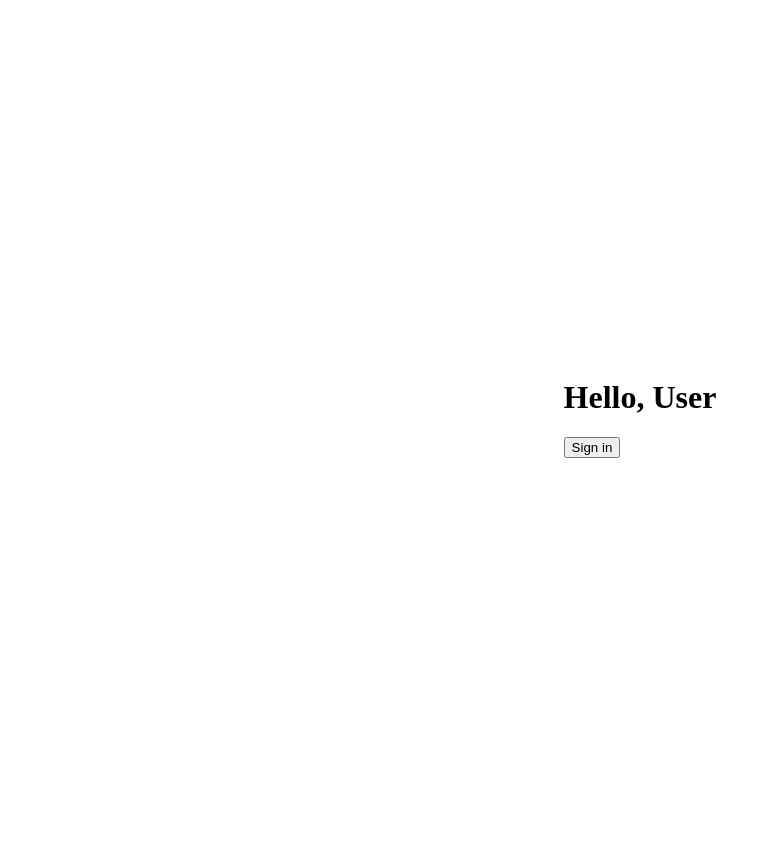
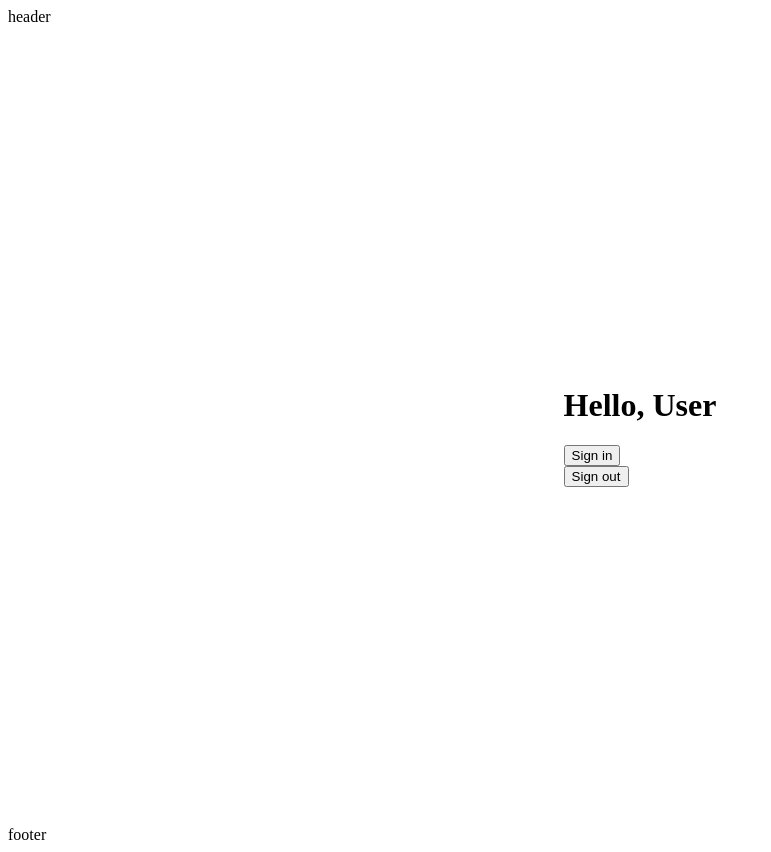
Before and after one commit to sumitbishti/ProjectX, a Next.js app: page / in a window 1280 px wide. Shown: the whole page, without its empty margins (0-771 px from the left). Before the commit the page ends 816 px from the top, so only its background shows below. Built offline with nearby package versions, Linux system fonts and the light colour scheme; no server answers.

Commit message:
added layout file to wrap every page

```diff
--- /dev/null
+++ b/src/components/footer.js
@@ -0,0 +1,6 @@
+const Footer = () => {
+  return (
+    <div>footer</div>
+  )
+}
+export default Footer
--- /dev/null
+++ b/src/components/header.js
@@ -0,0 +1,6 @@
+const Header = () => {
+    return (
+        <div>header</div>
+    )
+}
+export default Header
--- /dev/null
+++ b/src/components/layout.js
@@ -0,0 +1,20 @@
+import Header from "./header"
+import Footer from "./footer"
+
+const Layout = ({ children, includeLayout }) => {
+
+    if (!includeLayout) {
+        return <div>
+            {children}
+        </div>
+    }
+
+    return (
+        <div>
+            <Header />
+            {children}
+            <Footer />
+        </div>
+    )
+}
+export default Layout
--- /dev/null
+++ b/src/pages/_document.js
@@ -0,0 +1,19 @@
+import Document, { Head, Html, Main, NextScript } from 'next/document';
+class MyDocument extends Document {
+    render() {
+        return (
+            <Html>
+                <Head>
+                    <link rel="preconnect" href="https://fonts.googleapis.com" />
+                    <link rel="preconnect" href="https://fonts.gstatic.com" />
+                    <link href="https://fonts.googleapis.com/css2?family=Rubik:wght@400;500;700&display=swap" rel="stylesheet" />
+                </Head>
+                <body>
+                    <Main />
+                    <NextScript />
+                </body>
+            </Html>
+        );
+    }
+}
+export default MyDocument;
--- a/src/pages/index.js
+++ b/src/pages/index.js
@@ -1,22 +1,25 @@
 import { useSession, signIn, signOut } from 'next-auth/react';
+import Layout from '@/components/layout';
 
 const HomePage = () => {
   const { data: session } = useSession();
 
   return (
+    <Layout includeLayout={true}>
       <div style={{ height: '100vh', display: 'flex' }}>
         <div style={{ margin: 'auto' }}>
           <h1>Hello, {session ? session.user.name : 'User'} </h1>
 
-        {session ? (
+          {!session && (
             <div>
+              <button onClick={() => signIn()}>Sign in</button>
+            </div>
+          )}
+
           <button onClick={() => signOut()}>Sign out</button>
         </div>
-        ) : (
-          <button onClick={() => signIn()}>Sign in</button>
-        )}
       </div>
-    </div>
+    </Layout>
   );
 };
 export default HomePage;
```
Lines whose indentation alone changed are shown as unchanged.
